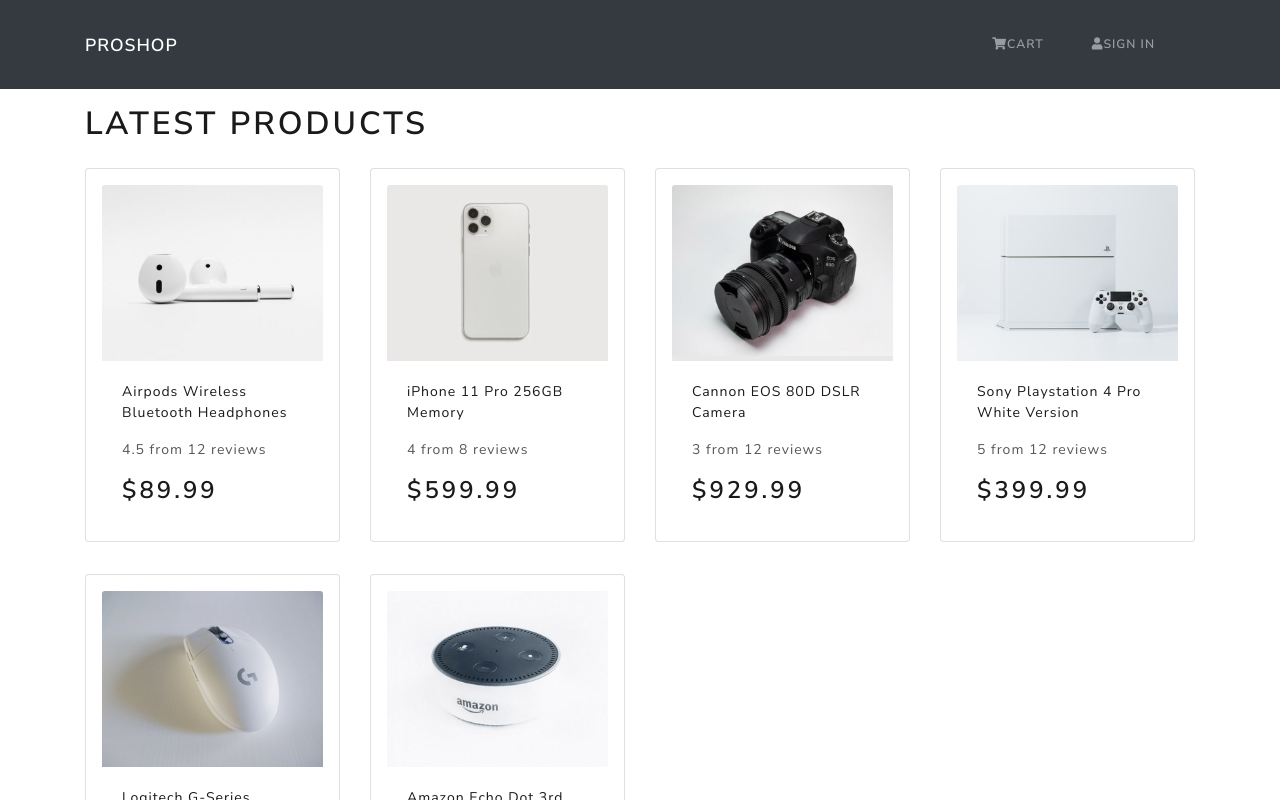
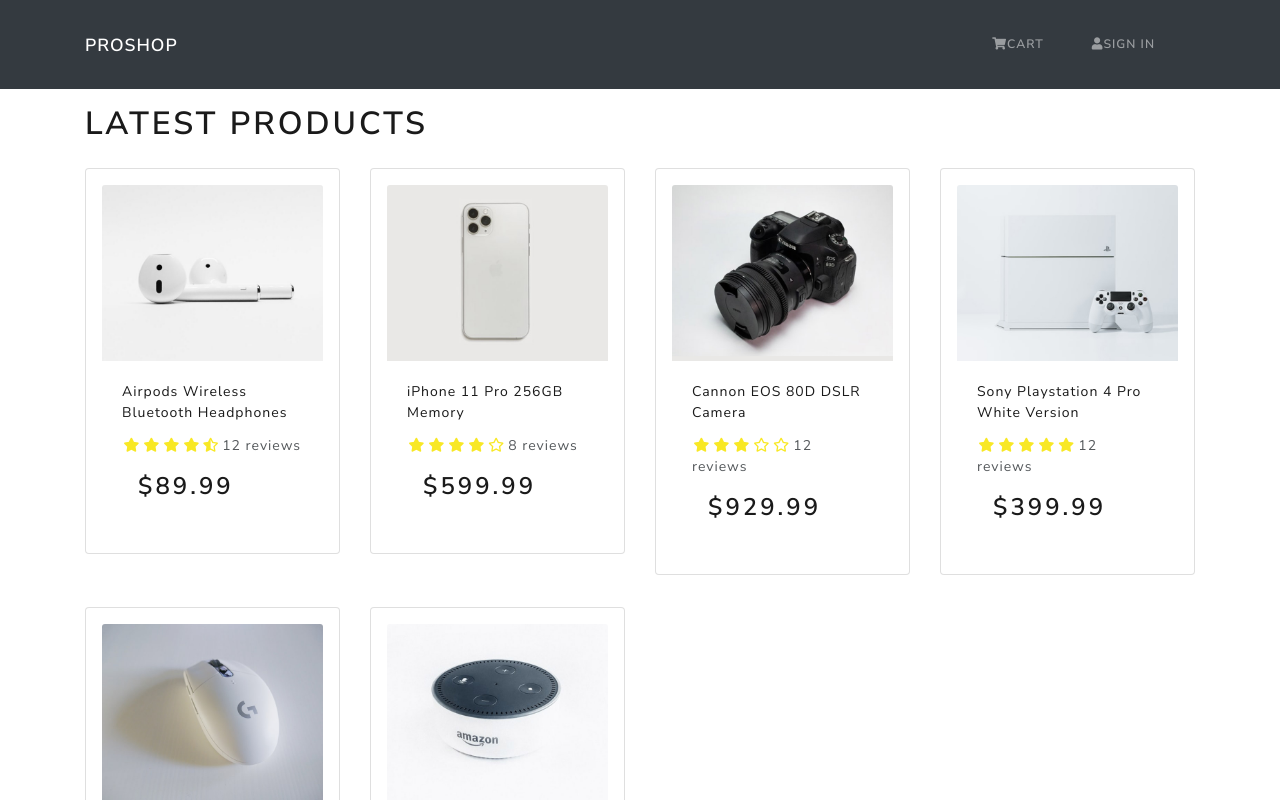
Before and after one commit to ETM32019/Proshop7923, a React (Create React App) app in the folder frontend/: page / in a window 1280 px wide. Shown: the top 800 px of the page. Built offline with nearby package versions, Linux system fonts and the light colour scheme.

Commit message:
implementing react-router

```diff
--- a/frontend/package.json
+++ b/frontend/package.json
@@ -8,6 +8,7 @@
     "@testing-library/user-event": "^12.1.10",
     "react": "^17.0.1",
     "react-dom": "^17.0.1",
+    "react-router-dom": "^5.2.0",
     "react-scripts": "4.0.0",
     "web-vitals": "^0.2.4"
   },
--- a/frontend/src/App.js
+++ b/frontend/src/App.js
@@ -1,18 +1,23 @@
+import { BrowserRouter as Router, Route } from "react-router-dom";
+
 import Header from "./components/Header";
 import Footer from "./components/Footer";
 import HomeScreen from "./screens/HomeScreen";
+import ProductScreen from "./screens/ProductScreen";
+import Product from "./components/Product";
 
 function App() {
   return (
-    <>
+    <Router>
       <Header />
       <main className="py-3">
         <div className="container">
-         <HomeScreen />
+          <Route path="/" component={HomeScreen} exact />
+          <Route path="/product/:id" component={ProductScreen} />
         </div>
       </main>
       <Footer />
-    </>
+    </Router>
   );
 }
 
--- a/frontend/src/components/Header.js
+++ b/frontend/src/components/Header.js
@@ -1,13 +1,14 @@
 import React from "react";
+import { Link } from "react-router-dom";
 
 const Header = () => {
   return (
     <header>
       <nav className="navbar navbar-expand-lg navbar-dark bg-dark">
         <div className="container">
-          <a className="navbar-brand" href="/">
+          <Link className="navbar-brand" to="/">
             ProShop
-          </a>
+          </Link>
           <button
             className="navbar-toggler"
             type="button"
@@ -22,14 +23,14 @@
           <div className="collapse navbar-collapse" id="navbarSupportedContent">
             <ul className="navbar-nav ml-auto">
               <li className="nav-item">
-                <a className="nav-link" href="#">
+                <Link className="nav-link" to="/cart">
                   <i className="fas fa-shopping-cart"></i>Cart
-                </a>
+                </Link>
               </li>
               <li className="nav-item">
-                <a className="nav-link" href="#">
+                <Link className="nav-link" to="/login">
                   <i className="fas fa-user"></i>Sign In
-                </a>
+                </Link>
               </li>
             </ul>
           </div>
--- a/frontend/src/components/Product.js
+++ b/frontend/src/components/Product.js
@@ -1,23 +1,21 @@
 import React from "react";
+import Rating from "./Rating";
+import { Link } from "react-router-dom";
 
 const Product = ({ product }) => {
   return (
-    <div class="card my-3 p-3 rounded">
-      <a href={`/product/${product._id}`}>
-        <img class="card-img-top" src={product.image} alt="Product Image" />
-      </a>
+    <div className="card my-3 p-3 rounded">
+      <Link to={`/product/${product._id}`}>
+        <img className="card-img-top" src={product.image} alt="Product" />
+      </Link>
       <div className="card-body">
-        <a href={`/product/${product._id}`}>
+        <Link to={`/product/${product._id}`}>
           <div className="card-title">
             <strong>{product.name}</strong>
           </div>
-        </a>
-        <div className="card-text my-3">
-            {product.rating} from {product.numReviews} reviews
-        </div>
-        <h3 className="card-text">
-            ${product.price}
-        </h3>
+        </Link>
+        <Rating value={product.rating} text={`${product.numReviews} reviews`} />
+        <h3 className="card-text">${product.price}</h3>
       </div>
     </div>
   );
--- /dev/null
+++ b/frontend/src/components/Rating.js
@@ -0,0 +1,82 @@
+import React from "react";
+import PropTypes from 'prop-types';
+
+const Rating = ({ value, text, color }) => {
+  return (
+    <div className="rating">
+      <span>
+        <i
+          style={{ color }}
+          className={
+            value >= 1
+              ? "fas fa-star"
+              : value >= 0.5
+              ? "fas fa-star-half-alt"
+              : "far fa-star"
+          }
+        ></i>
+      </span>
+      <span>
+        <i
+          style={{ color }}
+          className={
+            value >= 2
+              ? "fas fa-star"
+              : value >= 1.5
+              ? "fas fa-star-half-alt"
+              : "far fa-star"
+          }
+        ></i>
+      </span>
+      <span>
+        <i
+          style={{ color }}
+          className={
+            value >= 3
+              ? "fas fa-star"
+              : value >= 2.5
+              ? "fas fa-star-half-alt"
+              : "far fa-star"
+          }
+        ></i>
+      </span>
+      <span>
+        <i
+          style={{ color }}
+          className={
+            value >= 4
+              ? "fas fa-star"
+              : value >= 3.5
+              ? "fas fa-star-half-alt"
+              : "far fa-star"
+          }
+        ></i>
+      </span>
+      <span>
+        <i
+          style={{ color }}
+          className={
+            value >= 5
+              ? "fas fa-star"
+              : value >= 4.5
+              ? "fas fa-star-half-alt"
+              : "far fa-star"
+          }
+        ></i>
+      </span>
+      <span>{text && text}</span>
+    </div>
+  );
+};
+
+Rating.defaultProps = {
+  color: "#f8e825"
+};
+
+Rating.prototype ={
+    value: PropTypes.number.isRequired,
+    text: PropTypes.string.isRequired,
+    color: PropTypes.string,
+}
+
+export default Rating;
--- a/frontend/src/index.css
+++ b/frontend/src/index.css
@@ -1,3 +1,11 @@
 main {
   min-height: 80vh;
 }
+
+h3 {
+  padding: 1rem;
+}
+
+.rating span {
+  margin: 0.1rem;
+}
--- a/frontend/src/screens/HomeScreen.js
+++ b/frontend/src/screens/HomeScreen.js
@@ -8,7 +8,10 @@
       <h1>Latest Products</h1>
       <div className="row">
         {products.map(product => (
-          <div className="col-sm-12 col-md-6 col-lg-4 col-xl-3">
+          <div
+            className="col-sm-12 col-md-6 col-lg-4 col-xl-3"
+            key={product._id}
+          >
             <Product product={product} />
           </div>
         ))}
--- /dev/null
+++ b/frontend/src/screens/ProductScreen.js
@@ -0,0 +1,11 @@
+import React from "react";
+
+const ProductScreen = () => {
+  return (
+    <div>
+      <h1>Product Screen</h1>
+    </div>
+  );
+};
+
+export default ProductScreen;
```
Also changed, not shown: 1 other file (tests, documents, lock files or other folders).
